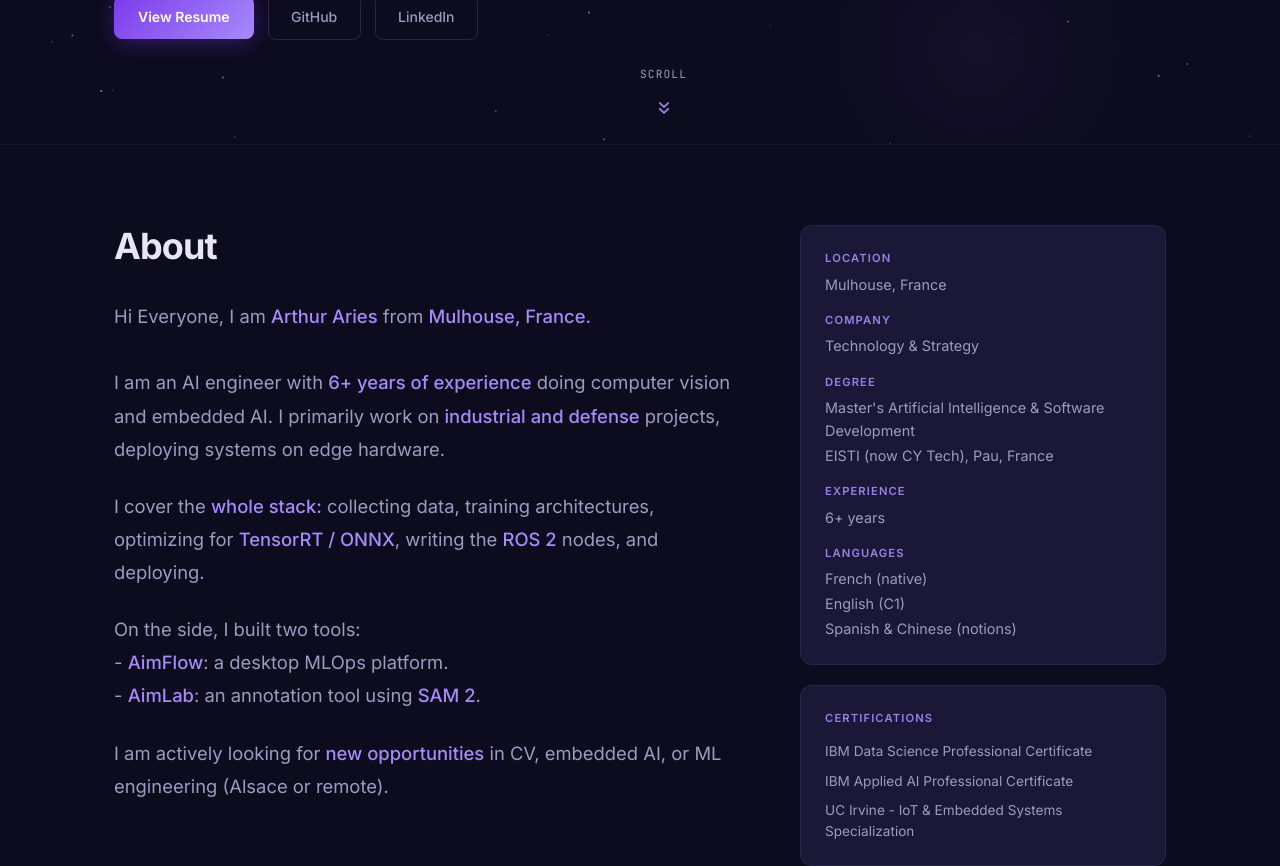
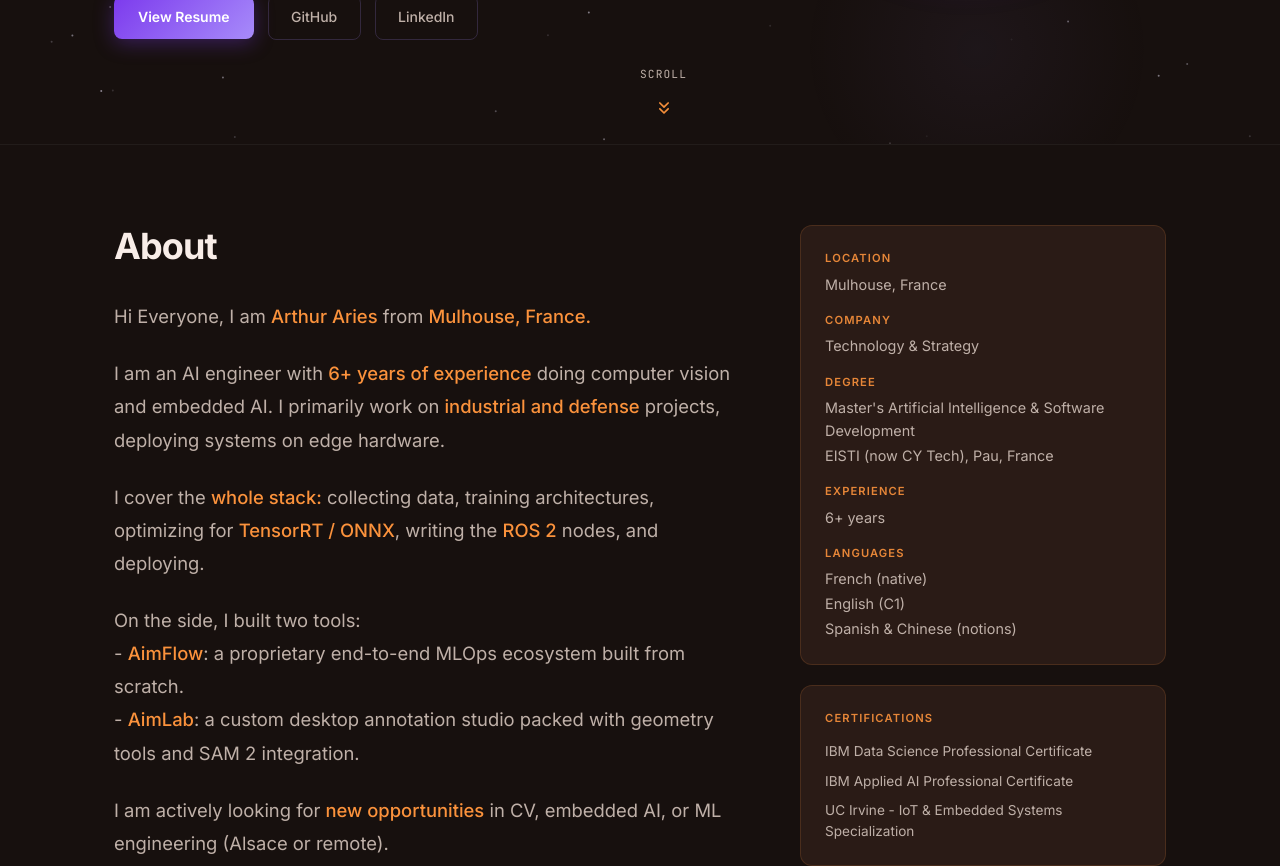
Before and after one commit to Moloshow/Moloshow.github.io, a React (Vite) app: page / in a window 1280 px wide. Shown: the part 656-1522 px from the top of the page. Built offline with nearby package versions, Linux system fonts and the light colour scheme.

Commit message:
style: switch global theme from purple to orange

```diff
--- a/src/components/About.tsx
+++ b/src/components/About.tsx
@@ -41,17 +41,17 @@ export function About() {
 
             <ScrollReveal delay={1}>
               <p style={{ fontSize: '1.15rem', color: 'var(--text-secondary)', lineHeight: 1.8, marginBottom: '1.5rem' }}>
-                Hi Everyone, I am <span className="purple">Arthur Aries</span> from <span className="purple">Mulhouse, France.</span>
-                <br />
-                <br />
-                I am an AI engineer with <span className="purple">6+ years of experience</span> doing computer vision and embedded AI.
-                I primarily work on <span className="purple">industrial and defense</span> projects, deploying systems on edge hardware.
+                Hi Everyone, I am <span className="orange-text">Arthur Aries</span> from <span className="orange-text">Mulhouse, France.</span>
+              </p>
+              <p style={{ fontSize: '1.15rem', color: 'var(--text-secondary)', lineHeight: 1.8, marginBottom: '1.5rem' }}>
+                I am an AI engineer with <span className="orange-text">6+ years of experience</span> doing computer vision and embedded AI.
+                I primarily work on <span className="orange-text">industrial and defense</span> projects, deploying systems on edge hardware.
               </p>
             </ScrollReveal>
 
             <ScrollReveal delay={2}>
               <p style={{ fontSize: '1.15rem', color: 'var(--text-secondary)', lineHeight: 1.8, marginBottom: '1.5rem' }}>
-                I cover the <span className="purple">whole stack:</span> collecting data, training architectures, optimizing for <span className="purple">TensorRT / ONNX</span>, writing the <span className="purple">ROS 2</span> nodes, and deploying.
+                I cover the <span className="orange-text">whole stack:</span> collecting data, training architectures, optimizing for <span className="orange-text">TensorRT / ONNX</span>, writing the <span className="orange-text">ROS 2</span> nodes, and deploying.
               </p>
             </ScrollReveal>
 
@@ -59,15 +59,15 @@ export function About() {
               <p style={{ fontSize: '1.15rem', color: 'var(--text-secondary)', lineHeight: 1.8, marginBottom: '1.5rem' }}>
                 On the side, I built two tools:
                 <br />
-                - <span className="purple">AimFlow</span>: a desktop MLOps platform.
+                - <span className="orange-text">AimFlow</span>: a proprietary end-to-end MLOps ecosystem built from scratch.
                 <br />
-                - <span className="purple">AimLab</span>: an annotation tool using <span className="purple">SAM 2</span>.
+                - <span className="orange-text">AimLab</span>: a custom desktop annotation studio packed with geometry tools and SAM 2 integration.
               </p>
             </ScrollReveal>
 
             <ScrollReveal delay={4}>
               <p style={{ fontSize: '1.15rem', color: 'var(--text-secondary)', lineHeight: 1.8 }}>
-                I am actively looking for <span className="purple">new opportunities</span> in CV, embedded AI, or ML engineering (Alsace or remote).
+                I am actively looking for <span className="orange-text">new opportunities</span> in CV, embedded AI, or ML engineering (Alsace or remote).
               </p>
             </ScrollReveal>
           </div>
--- a/src/components/Hero.tsx
+++ b/src/components/Hero.tsx
@@ -177,7 +177,7 @@ export function Hero() {
               marginBottom: '2.5rem',
               maxWidth: '550px',
             }}>
-              I build <span className="purple">systems that run in the real world</span>.
+              I build <span className="orange-text">systems that run in the real world</span>.
               <br />
               6+ years of experience in edge inference, semantic segmentation, and MLOps.
               <br />
--- a/src/components/Projects.tsx
+++ b/src/components/Projects.tsx
@@ -38,7 +38,7 @@ export function Projects() {
               Projects
             </h2>
             <p style={{ fontSize: '1.15rem', color: 'var(--text-secondary)', marginBottom: '3.5rem', maxWidth: '700px', lineHeight: 1.8 }}>
-              A mix of <span className="purple">client work, internal R&amp;D, and side projects.</span> The client projects are under NDA so the code
+              A mix of <span className="orange-text">client work, internal R&amp;D, and side projects.</span> The client projects are under NDA so the code
               isn't public, but I can talk through everything in detail.
             </p>
           </div>
--- a/src/components/Skills.tsx
+++ b/src/components/Skills.tsx
@@ -142,7 +142,7 @@ export function Skills() {
               lineHeight: 1.8,
               maxWidth: '700px'
             }}>
-              Day-to-day: <span className="purple">Python, PyTorch, OpenCV, TensorRT, ROS 2.</span> TypeScript/React for internal tooling.
+              Day-to-day: <span className="orange-text">Python, PyTorch, OpenCV, TensorRT, ROS 2.</span> TypeScript/React for internal tooling.
             </p>
           </div>
         </ScrollReveal>
--- a/src/index.css
+++ b/src/index.css
@@ -2,19 +2,19 @@
 
 /* ─── Tokens ─── */
 :root {
-  --bg-primary: #0d0b1e;
-  --bg-secondary: #12102a;
-  --bg-card: #1a1836;
-  --border: rgba(167, 139, 250, 0.1);
-  --border-hover: rgba(167, 139, 250, 0.3);
-  --accent: #a78bfa;
-  --accent-dim: rgba(167, 139, 250, 0.15);
-  --text-primary: #e8e6f4;
-  --text-secondary: #9d9bbf;
-  --text-muted: #5c5a7a;
+  --bg-primary: #17100e;
+  --bg-secondary: #1f1411;
+  --bg-card: #2a1b16;
+  --border: rgba(251, 146, 60, 0.15);
+  --border-hover: rgba(251, 146, 60, 0.35);
+  --accent: #fb923c;
+  --accent-dim: rgba(251, 146, 60, 0.15);
+  --text-primary: #f8ede8;
+  --text-secondary: #bfb0a8;
+  --text-muted: #82756d;
 }
 
-.purple {
+.orange-text {
   color: var(--accent) !important;
   font-weight: 500;
 }
@@ -61,13 +61,13 @@ body {
 
 /* ─── Scrollbar ─── */
 ::-webkit-scrollbar { width: 5px; }
-::-webkit-scrollbar-track { background: #1a1836; }
-::-webkit-scrollbar-thumb { background: rgba(167, 139, 250, 0.4); border-radius: 3px; }
-::-webkit-scrollbar-thumb:hover { background: rgba(167, 139, 250, 0.65); }
+::-webkit-scrollbar-track { background: #2a1b16; }
+::-webkit-scrollbar-thumb { background: rgba(251, 146, 60, 0.4); border-radius: 3px; }
+::-webkit-scrollbar-thumb:hover { background: rgba(251, 146, 60, 0.65); }
 
 /* ─── Selection ─── */
 ::selection {
-  background: rgba(167, 139, 250, 0.25);
+  background: rgba(251, 146, 60, 0.25);
   color: var(--text-primary);
 }
 
@@ -107,13 +107,13 @@ body {
 }
 .card:hover {
   border-color: var(--border-hover);
-  box-shadow: 0 8px 32px rgba(124, 58, 237, 0.15);
+  box-shadow: 0 8px 32px rgba(249, 115, 22, 0.15);
   transform: translateY(-3px);
 }
 
 /* ─── Section divider ─── */
 .section-alt {
-  background: linear-gradient(135deg, rgba(124, 58, 237, 0.04) 0%, rgba(17, 15, 38, 1) 60%);
+  background: linear-gradient(135deg, rgba(249, 115, 22, 0.04) 0%, rgba(23, 16, 14, 1) 60%);
 }
 
 /* ─── Expand button ─── */
@@ -162,14 +162,14 @@ body {
   gap: 0.5rem;
   padding: 1rem 0.75rem;
   border-radius: 10px;
-  background: rgba(167, 139, 250, 0.04);
-  border: 1px solid rgba(167, 139, 250, 0.1);
+  background: rgba(251, 146, 60, 0.04);
+  border: 1px solid rgba(251, 146, 60, 0.15);
   transition: background 0.25s, border-color 0.25s, transform 0.25s;
   cursor: default;
 }
 .tech-icon-card:hover {
-  background: rgba(167, 139, 250, 0.1);
-  border-color: rgba(167, 139, 250, 0.3);
+  background: rgba(251, 146, 60, 0.1);
+  border-color: rgba(251, 146, 60, 0.35);
   transform: translateY(-3px);
 }
 
```
